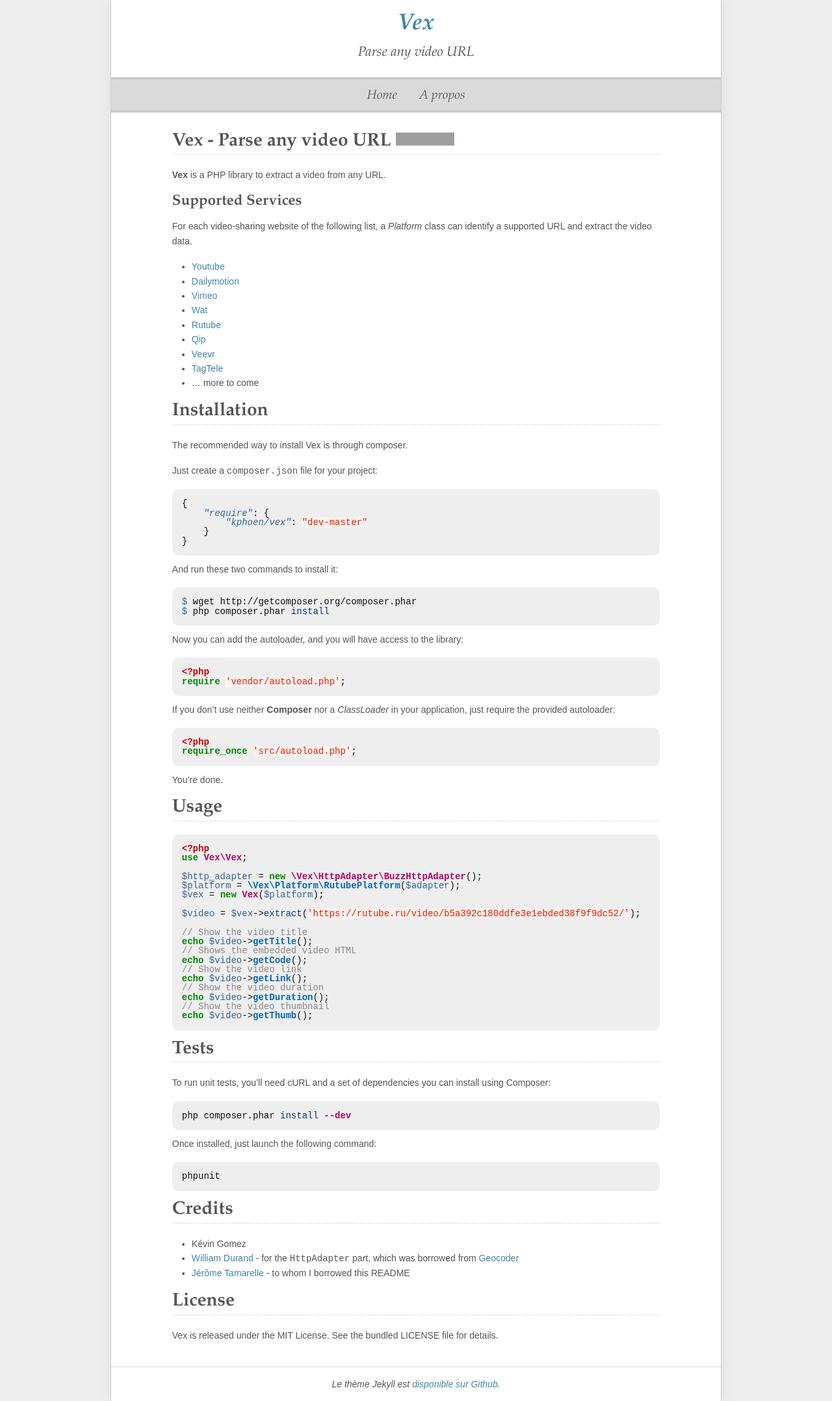
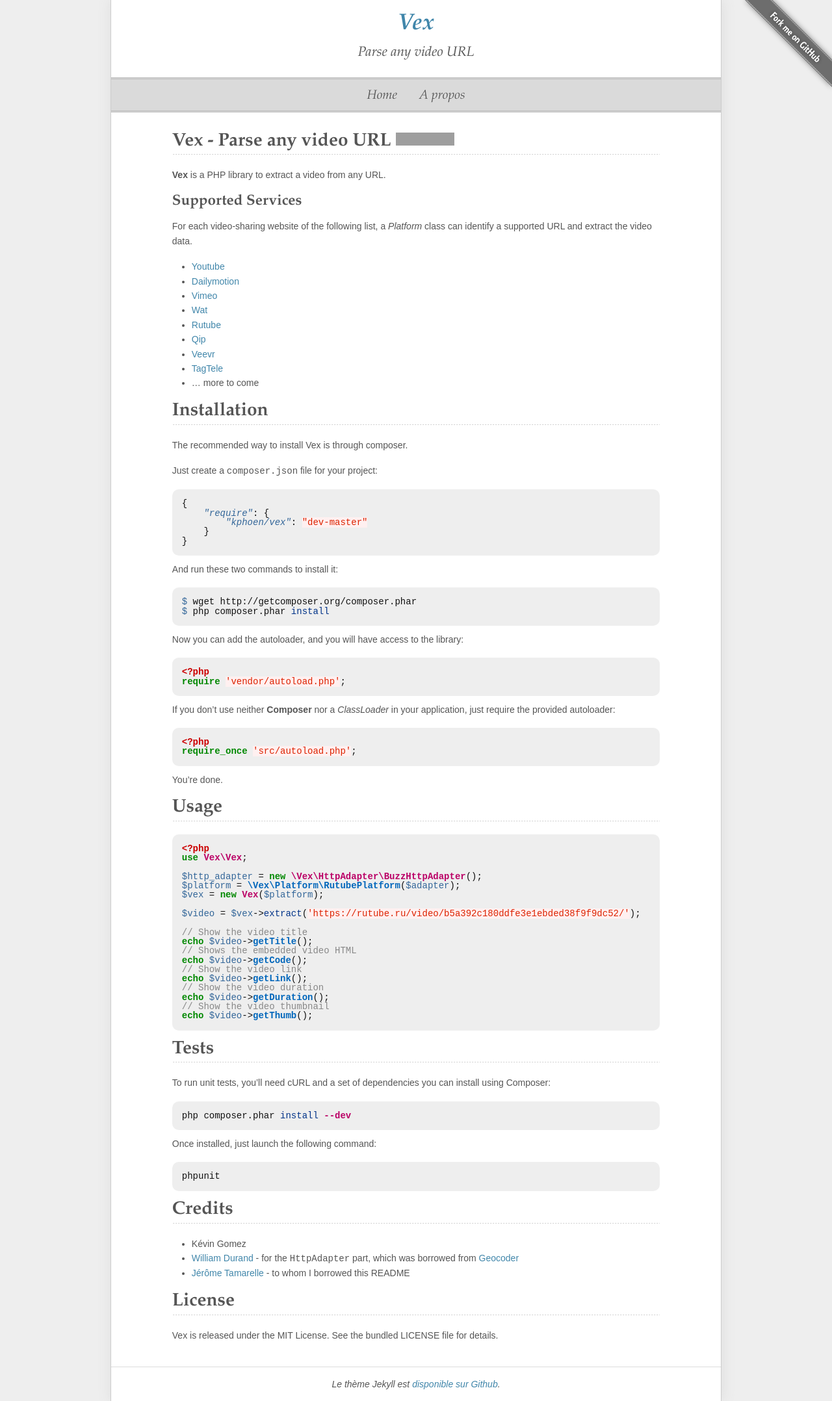
Before and after one commit to K-Phoen/Vex, a Jekyll site: the page built from index.md, in a window 1280 px wide. Shown: the whole page at 65% size. Built offline with Jekyll 4.4.1, drawn with Linux system fonts in a browser that asks for light colours; grey boxes are pictures that could not be loaded.

Commit message:
Add: forkme ribbon

```diff
--- a/_layouts/layout.html
+++ b/_layouts/layout.html
@@ -19,6 +19,11 @@
                 <span class="subtitle">{{ page.description }}</span>
             </div>
 
+            <div class="ribbon">
+                <a href="https://github.com/K-Phoen/Vex">
+                    <img style="position: absolute; top: 0; right: 0; border: 0;z-index: 400;" src="images/ribbon.png" alt="Fork me on GitHub" />
+                </a>
+            </div>
         </header>
 
         <div id="menu" class="twelve columns">
```
Also changed, not shown: images/ribbon.png (added).
